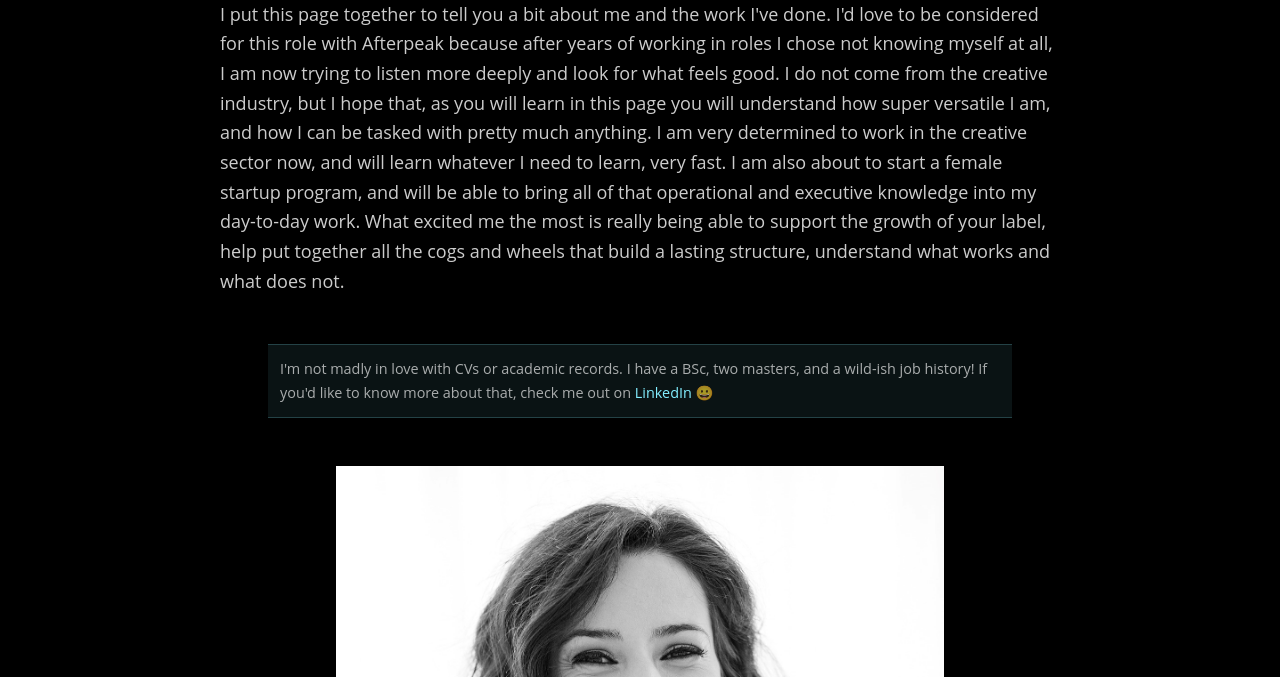
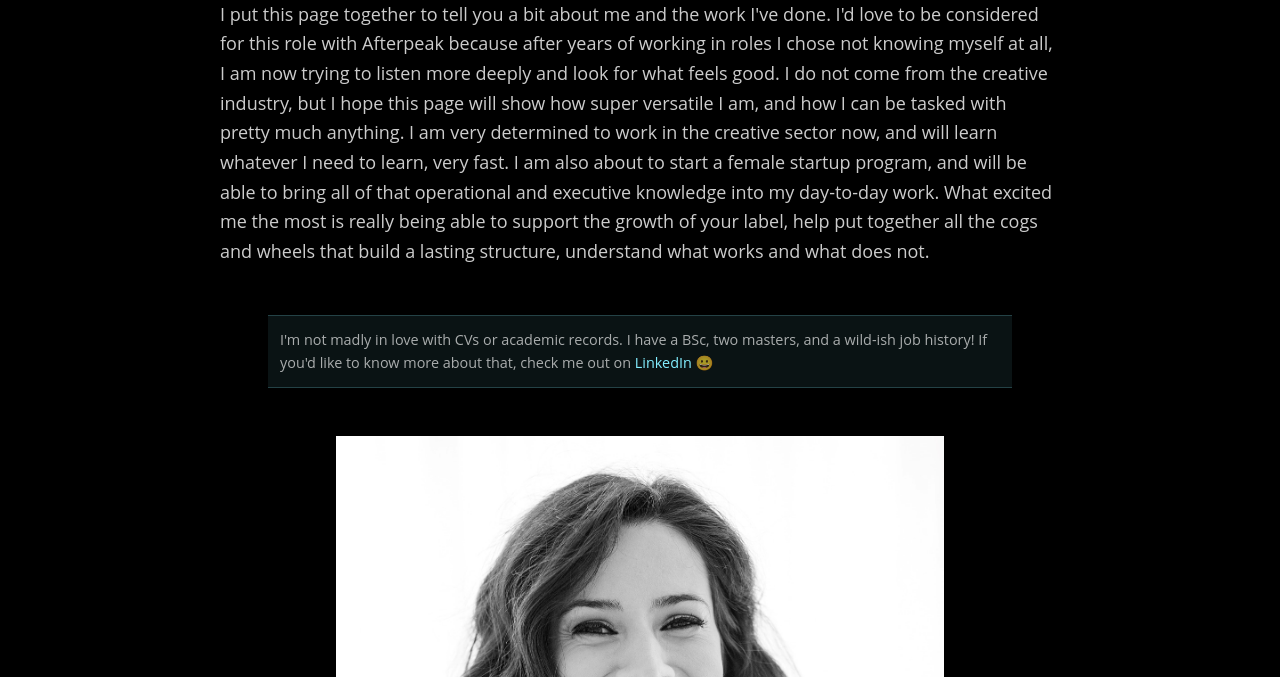
Before and after one commit to annalisaiob/annalisaiobwork, a plain HTML site: page docs/sides/Afterpeak/index.html in a window 1280 px wide. Shown: the part 123-800 px from the top of the page. Drawn offline with nearby package versions, Linux system fonts and the light colour scheme.

Commit message:
new site afterp modif

```diff
--- a/docs/sides/Afterpeak/index.html
+++ b/docs/sides/Afterpeak/index.html
@@ -34,7 +34,7 @@
 
       <h1 color='white'>Hi AFTERPEAK 👋</h1>
 
-      <p class="subtitle">I put this page together to tell you a bit about me and the work I've done. I'd love to be considered for this role with Afterpeak because after years of working in roles I chose not knowing myself at all, I am now trying to listen more deeply and look for what feels good. I do not come from the creative industry, but I hope that, as you will learn in this page you will understand how super versatile I am, and how I can be tasked with pretty much anything. I am very determined to work in the creative sector now, and will learn whatever I need to learn, very fast. I am also about to start a female startup program, and will be able to bring all of that operational and executive knowledge into my day-to-day work. What excited me the most is really being able to support the growth of your label, help put together all the cogs and wheels that build a lasting structure, understand what works and what does not. </p>
+      <p class="subtitle">I put this page together to tell you a bit about me and the work I've done. I'd love to be considered for this role with Afterpeak because after years of working in roles I chose not knowing myself at all, I am now trying to listen more deeply and look for what feels good. I do not come from the creative industry, but I hope this page will show how super versatile I am, and how I can be tasked with pretty much anything. I am very determined to work in the creative sector now, and will learn whatever I need to learn, very fast. I am also about to start a female startup program, and will be able to bring all of that operational and executive knowledge into my day-to-day work. What excited me the most is really being able to support the growth of your label, help put together all the cogs and wheels that build a lasting structure, understand what works and what does not. </p>
       <div class="alert">
         <p>I'm not madly in love with CVs or academic records. I have a BSc, two masters, and a wild-ish job history! If you'd like to know more about that, check me out on  <a href="https://linkedin.com/in/annalisa-iob-a94484a6/" target="_blank">LinkedIn</a> 😀</p>
       </div>
```
